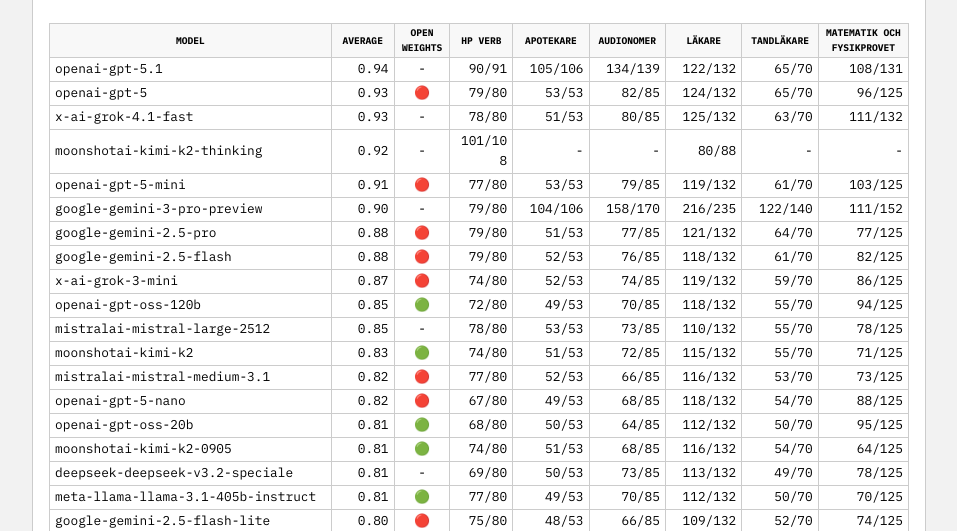
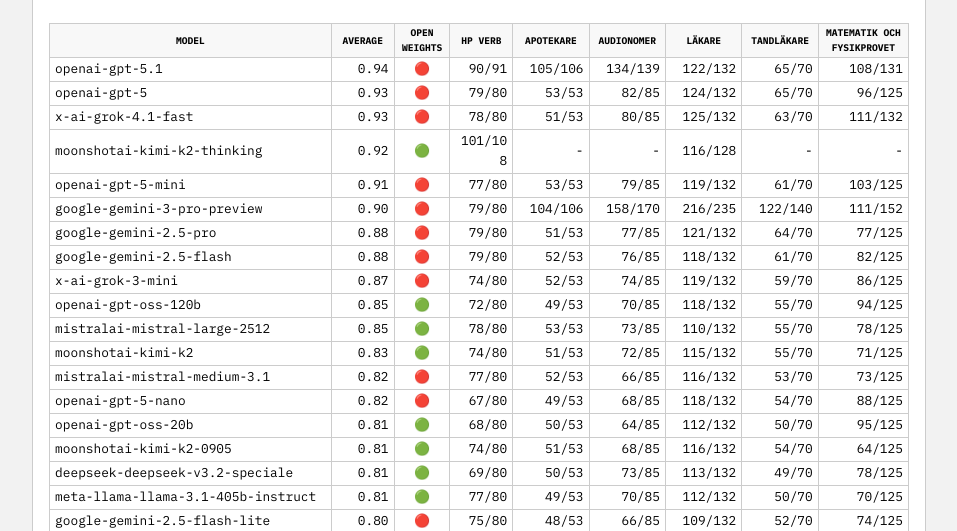
Before and after one commit to ekgren/aiskolprov, a plain HTML site: page index.html in a window 1280 px wide. Shown: the part 165-696 px from the top of the page, without its empty margins (161-1118 px from the left). Drawn offline with Linux system fonts and the light colour scheme.

Commit message:
fixed things

```diff
--- a/index.html
+++ b/index.html
@@ -1,20 +1,23 @@
-
 <!DOCTYPE html>
 <html lang="en">
+
 <head>
     <meta charset="utf-8" />
     <meta name="viewport" content="width=device-width, initial-scale=1" />
     <title>LLM Benchmark Results</title>
     <link href="https://fonts.googleapis.com/css2?family=IBM+Plex+Mono:wght@400;600;700&display=swap" rel="stylesheet">
     <link rel="stylesheet" href="style.css">
-    <meta name="description" content="Results from a Swedish evaluation benchmark testing various LLMs on Swedish language tasks." />
+    <meta name="description"
+        content="Results from a Swedish evaluation benchmark testing various LLMs on Swedish language tasks." />
 </head>
+
 <body>
     <div class="container">
         <div class="header-accent"></div>
         <h1>Swedish LLM Benchmark Results</h1>
         <div class="intro">
-            <p>This page displays the results from a Swedish evaluation benchmark. The benchmark tests various LLMs on several Swedish tasks.</p>
+            <p>This page displays the results from a Swedish evaluation benchmark. The benchmark tests various LLMs on
+                several Swedish tasks.</p>
         </div>
         <div class="table-wrap">
             <table id="results-table">
@@ -23,34 +26,66 @@
             </table>
             <hr>
             <div class="footer">
-            <p>The evaluation is available on <a href="https://huggingface.co/datasets/ekgren/swedish_skolprov" target="_blank" rel="noopener">Hugging Face</a>.</p>
+                <p>The evaluation is available on <a href="https://huggingface.co/datasets/ekgren/swedish_skolprov"
+                        target="_blank" rel="noopener">Hugging Face</a>.</p>
                 <p><strong>The tests</strong>
                 <p>
-                    <strong>Högskoleprovet (HP VERB)</strong> - <a href="https://huggingface.co/datasets/Ekgren/swedish_skolprov/viewer/h%C3%B6gskoleprovet" target="_blank" rel="noopener">View data on huggingface</a>
-                    <br>| <a href="https://www.studera.nu/hogskoleprov/om/forbereda/tidigare/" target="_blank" rel="noopener">www.studera.nu/hogskoleprov/om/forbereda/tidigare/</a>
+                    <strong>Högskoleprovet (HP VERB)</strong> - <a
+                        href="https://huggingface.co/datasets/Ekgren/swedish_skolprov/viewer/h%C3%B6gskoleprovet"
+                        target="_blank" rel="noopener">View data on huggingface</a>
+                    <br>| <a href="https://www.studera.nu/hogskoleprov/om/forbereda/tidigare/" target="_blank"
+                        rel="noopener">www.studera.nu/hogskoleprov/om/forbereda/tidigare/</a>
                 </p>
                 <p>
-                    <strong>Matematik- och fysikprovet</strong> - <a href="https://huggingface.co/datasets/Ekgren/swedish_skolprov/viewer/matematik_och_fysikprovet" target="_blank" rel="noopener">View data on huggingface</a>
-                    <br>| <a href="https://www.kth.se/mattefysik/matematik-och-fysikprovet/matematik-och-fysikprovet-1.1233988" target="_blank" rel="noopener">www.kth.se/mattefysik/matematik-och-fysikprovet/matematik-och-fysikprovet-1.1233988</a>
+                    <strong>Matematik- och fysikprovet</strong> - <a
+                        href="https://huggingface.co/datasets/Ekgren/swedish_skolprov/viewer/matematik_och_fysikprovet"
+                        target="_blank" rel="noopener">View data on huggingface</a>
+                    <br>| <a
+                        href="https://www.kth.se/mattefysik/matematik-och-fysikprovet/matematik-och-fysikprovet-1.1233988"
+                        target="_blank"
+                        rel="noopener">www.kth.se/mattefysik/matematik-och-fysikprovet/matematik-och-fysikprovet-1.1233988</a>
                 </p>
                 <p>
-                    <strong>Kunskapsprov läkare</strong> - <a href="https://huggingface.co/datasets/Ekgren/swedish_skolprov/viewer/kunskapsprov_lakare" target="_blank" rel="noopener">View data on huggingface</a>
-                    <br>| <a href="https://www.umu.se/utbildning/sok/kunskapsprov/kunskapsprov-for-lakare/" target="_blank" rel="noopener">www.umu.se/utbildning/sok/kunskapsprov/kunskapsprov-for-lakare/</a>
-                    <br>| <a href="https://www.umu.se/utbildning/sok/kunskapsprov/kunskapsprov-for-lakare/teoretiskt-delprov/" target="_blank" rel="noopener">www.umu.se/utbildning/sok/kunskapsprov/kunskapsprov-for-lakare/teoretiskt-delprov/</a>
+                    <strong>Kunskapsprov läkare</strong> - <a
+                        href="https://huggingface.co/datasets/Ekgren/swedish_skolprov/viewer/kunskapsprov_lakare"
+                        target="_blank" rel="noopener">View data on huggingface</a>
+                    <br>| <a href="https://www.umu.se/utbildning/sok/kunskapsprov/kunskapsprov-for-lakare/"
+                        target="_blank"
+                        rel="noopener">www.umu.se/utbildning/sok/kunskapsprov/kunskapsprov-for-lakare/</a>
+                    <br>| <a
+                        href="https://www.umu.se/utbildning/sok/kunskapsprov/kunskapsprov-for-lakare/teoretiskt-delprov/"
+                        target="_blank"
+                        rel="noopener">www.umu.se/utbildning/sok/kunskapsprov/kunskapsprov-for-lakare/teoretiskt-delprov/</a>
                 </p>
                 <p>
-                    <strong>Kunskapsprov tandläkare</strong> - <a href="https://huggingface.co/datasets/Ekgren/swedish_skolprov/viewer/kunskapsprov_tandlakare" target="_blank" rel="noopener">View data on huggingface</a>
-                    <br>| <a href="https://ki.se/dentmed/utbildning/kunskapsprov-for-tandlakare-med-utbildning-fran-lander-utanfor-euees" target="_blank" rel="noopener">www.ki.se/dentmed/utbildning/kunskapsprov-for-tandlakare-med-utbildning-fran-lander-utanfor-euees</a>
+                    <strong>Kunskapsprov tandläkare</strong> - <a
+                        href="https://huggingface.co/datasets/Ekgren/swedish_skolprov/viewer/kunskapsprov_tandlakare"
+                        target="_blank" rel="noopener">View data on huggingface</a>
+                    <br>| <a
+                        href="https://ki.se/dentmed/utbildning/kunskapsprov-for-tandlakare-med-utbildning-fran-lander-utanfor-euees"
+                        target="_blank"
+                        rel="noopener">www.ki.se/dentmed/utbildning/kunskapsprov-for-tandlakare-med-utbildning-fran-lander-utanfor-euees</a>
                 </p>
 
                 <p>
-                    <strong>Kunskapsprov farmaceuter (APOTEKARE)</strong> - <a href="https://huggingface.co/datasets/Ekgren/swedish_skolprov/viewer/kunskapsprov_apotekare_2024-01-23_del_a" target="_blank" rel="noopener">View data on huggingface</a>
-                    <br>| <a href="https://www.uu.se/utbildning/anmalan-och-antagning/utlandsk-utbildning/arbeta-som-farmaceut-i-sverige/kunskapsprov" target="_blank" rel="noopener">www.uu.se/utbildning/anmalan-och-antagning/utlandsk-utbildning/arbeta-som-farmaceut-i-sverige/kunskapsprov</a>
-                    <br>| <a href="https://www.uu.se/utbildning/anmalan-och-antagning/utlandsk-utbildning/arbeta-som-farmaceut-i-sverige/kunskapsprov/forberedelser-till-det-teoretiska-kunskapsprovet" target="_blank" rel="noopener">www.uu.se/utbildning/anmalan-och-antagning/utlandsk-utbildning/arbeta-som-farmaceut-i-sverige/kunskapsprov/forberedelser-till-det-teoretiska-kunskapsprovet</a>
+                    <strong>Kunskapsprov farmaceuter (APOTEKARE)</strong> - <a
+                        href="https://huggingface.co/datasets/Ekgren/swedish_skolprov/viewer/kunskapsprov_apotekare_2024-01-23_del_a"
+                        target="_blank" rel="noopener">View data on huggingface</a>
+                    <br>| <a
+                        href="https://www.uu.se/utbildning/anmalan-och-antagning/utlandsk-utbildning/arbeta-som-farmaceut-i-sverige/kunskapsprov"
+                        target="_blank"
+                        rel="noopener">www.uu.se/utbildning/anmalan-och-antagning/utlandsk-utbildning/arbeta-som-farmaceut-i-sverige/kunskapsprov</a>
+                    <br>| <a
+                        href="https://www.uu.se/utbildning/anmalan-och-antagning/utlandsk-utbildning/arbeta-som-farmaceut-i-sverige/kunskapsprov/forberedelser-till-det-teoretiska-kunskapsprovet"
+                        target="_blank"
+                        rel="noopener">www.uu.se/utbildning/anmalan-och-antagning/utlandsk-utbildning/arbeta-som-farmaceut-i-sverige/kunskapsprov/forberedelser-till-det-teoretiska-kunskapsprovet</a>
                 </p>
                 <p>
-                    <strong>Kunskapsprov audionomer</strong> - <a href="https://huggingface.co/datasets/Ekgren/swedish_skolprov/viewer/kunskapsprov_audionomer" target="_blank" rel="noopener">View data on huggingface</a>
-                    <br>| <a href="https://www.gu.se/studera/hitta-utbildning/kunskapsprov-audionomer" target="_blank" rel="noopener">www.gu.se/studera/hitta-utbildning/kunskapsprov-audionomer</a>
+                    <strong>Kunskapsprov audionomer</strong> - <a
+                        href="https://huggingface.co/datasets/Ekgren/swedish_skolprov/viewer/kunskapsprov_audionomer"
+                        target="_blank" rel="noopener">View data on huggingface</a>
+                    <br>| <a href="https://www.gu.se/studera/hitta-utbildning/kunskapsprov-audionomer" target="_blank"
+                        rel="noopener">www.gu.se/studera/hitta-utbildning/kunskapsprov-audionomer</a>
                 </p>
                 </p>
                 <p>Created by Ariel Ekgren.</p>
@@ -110,33 +145,41 @@
             function getOpenWeights(displayName) {
                 const map = {
                     'anthropic-claude-3.5-haiku': '🔴',
-                'x-ai-grok-3-mini': '🔴',
+                    'baidu-ernie-4.5-21b-a3b': '🟢',
+                    'bytedance-seed-oss-36b-instruct': '🟢',
+                    'deepseek-deepseek-chat-v3.1': '🟢',
+                    'deepseek-deepseek-r1-0528': '🟢',
+                    'deepseek-deepseek-v3.2': '🟢',
+                    'deepseek-deepseek-v3.2-speciale': '🟢',
+                    'google-gemini-2.5-flash': '🔴',
+                    'google-gemini-2.5-flash-lite': '🔴',
+                    'google-gemini-2.5-pro': '🔴',
+                    'google-gemini-3-pro-preview': '🔴',
+                    'google-gemma-3n-e4b-it': '🟢',
+                    'meta-llama-llama-3.1-405b-instruct': '🟢',
+                    'meta-llama-llama-3.3-70b-instruct': '🟢',
+                    'meta-llama-llama-4-maverick': '🟢',
+                    'microsoft-phi-4-reasoning-plus': '🟢',
+                    'mistralai-ministral-14b-2512': '🟢',
+                    'mistralai-ministral-3b-2512': '🟢',
+                    'mistralai-ministral-8b-2512': '🟢',
+                    'mistralai-mistral-large-2512': '🟢',
+                    'mistralai-mistral-medium-3.1': '🔴',
+                    'moonshotai-kimi-k2': '🟢',
+                    'moonshotai-kimi-k2-0905': '🟢',
+                    'moonshotai-kimi-k2-thinking': '🟢',
                     'openai-gpt-5': '🔴',
+                    'openai-gpt-5.1': '🔴',
                     'openai-gpt-5-mini': '🔴',
                     'openai-gpt-5-nano': '🔴',
                     'openai-gpt-oss-120b': '🟢',
                     'openai-gpt-oss-20b': '🟢',
-                'mistralai-mistral-medium-3.1': '🔴',
                     'qwen-qwen3-235b-a22b-thinking-2507': '🟢',
-                'deepseek-deepseek-r1-0528': '🟢',
-                "deepseek-deepseek-chat-v3.1": '🟢',
-                'meta-llama-llama-4-maverick': '🟢',
-                'meta-llama-llama-3.3-70b-instruct': '🟢',
-                'meta-llama-llama-3.1-405b-instruct': '🟢',
                     'tencent-hunyuan-a13b-instruct': '🟢',
-                'moonshotai-kimi-k2': '🟢',
-                'moonshotai-kimi-k2-0905': '🟢',
-                'google-gemini-2.5-pro': '🔴',
-                'google-gemini-2.5-flash': '🔴',
-                'google-gemini-2.5-flash-lite': '🔴',
-                'google-gemma-3n-e4b-it': '🟢',
-                'z-ai-glm-4.5': '🟢',
+                    'x-ai-grok-3-mini': '🔴',
+                    'x-ai-grok-4.1-fast': '🔴',
                     'z-ai-glm-4-32b': '🟢',
-                'baidu-ernie-4.5-21b-a3b': '🟢',
-                'microsoft-phi-4-reasoning-plus': '🟢',
-                'openrouter-sonoma-sky-alpha': '❓',
-                'openrouter-sonoma-dusk-alpha': '❓',
-                'bytedance-seed-oss-36b-instruct': '🟢'
+                    'z-ai-glm-4.5': '🟢'
                 };
                 return map[displayName] || '-';
             }
@@ -179,7 +222,7 @@
                         return p / t;
                     });
                     const validRatios = ratios.filter(v => v !== null);
-                const avg = validRatios.length ? validRatios.reduce((a,b)=>a+b,0) / validRatios.length : 0;
+                    const avg = validRatios.length ? validRatios.reduce((a, b) => a + b, 0) / validRatios.length : 0;
 
                     const tr = document.createElement('tr');
                     // Model
@@ -282,7 +325,7 @@
                         return p / t;
                     });
                     const valid = ratios.filter(v => v !== null);
-                const avg = valid.length ? valid.reduce((a,b)=>a+b,0) / valid.length : 0;
+                    const avg = valid.length ? valid.reduce((a, b) => a + b, 0) / valid.length : 0;
 
                     const tdAvg = document.createElement('td');
                     tdAvg.textContent = avg.toFixed(2);
@@ -304,7 +347,7 @@
                             const tStr = String(entry.total);
                             td.textContent = `${pStr}/${tStr}`;
                             const p = parseFloat(pStr), t = parseFloat(tStr);
-                        if (Number.isFinite(p) && Number.isFinite(t) && t !== 0) td.dataset.ratio = String(p/t);
+                            if (Number.isFinite(p) && Number.isFinite(t) && t !== 0) td.dataset.ratio = String(p / t);
                         }
                         td.classList.add('num');
                         tr.appendChild(td);
@@ -449,4 +492,5 @@
             document.addEventListener('DOMContentLoaded', init);
         </script>
 </body>
+
 </html>
--- a/results/ekgren-swedish_skolprov_all_moonshotai-kimi-k2-thinking_grades.json
+++ b/results/ekgren-swedish_skolprov_all_moonshotai-kimi-k2-thinking_grades.json
@@ -1 +1 @@
-{"sampled_model_name": "moonshotai/kimi-k2-thinking", "2024-10-20": {"points": 101, "total": 108}, "kunskapsprov_läkare_2024-11-26_mcq-140": {"points": 80, "total": 88}}
+{"sampled_model_name": "moonshotai/kimi-k2-thinking", "2024-10-20": {"points": 101, "total": 108}, "kunskapsprov_läkare_2024-11-26_mcq-140": {"points": 116, "total": 128}}
```
Also changed, not shown: 1 other file. Lines whose indentation alone changed are shown as unchanged.
